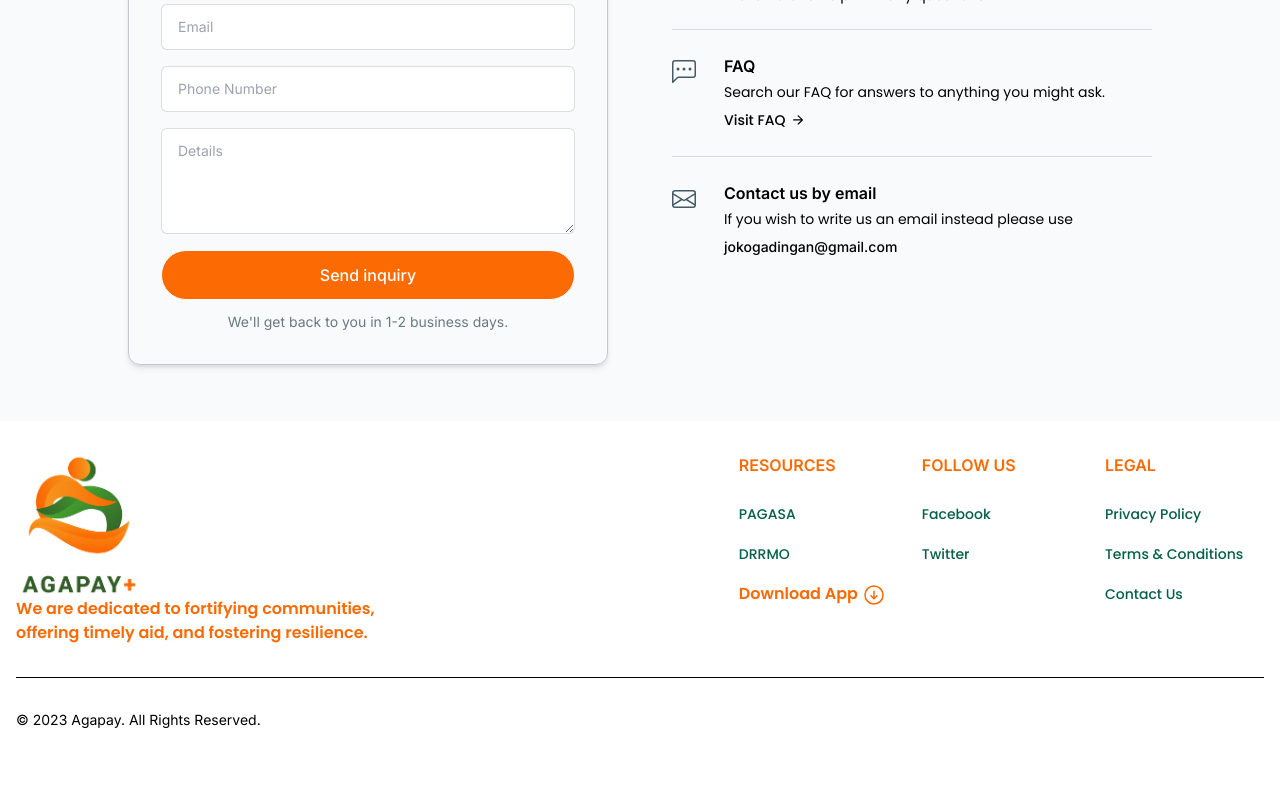
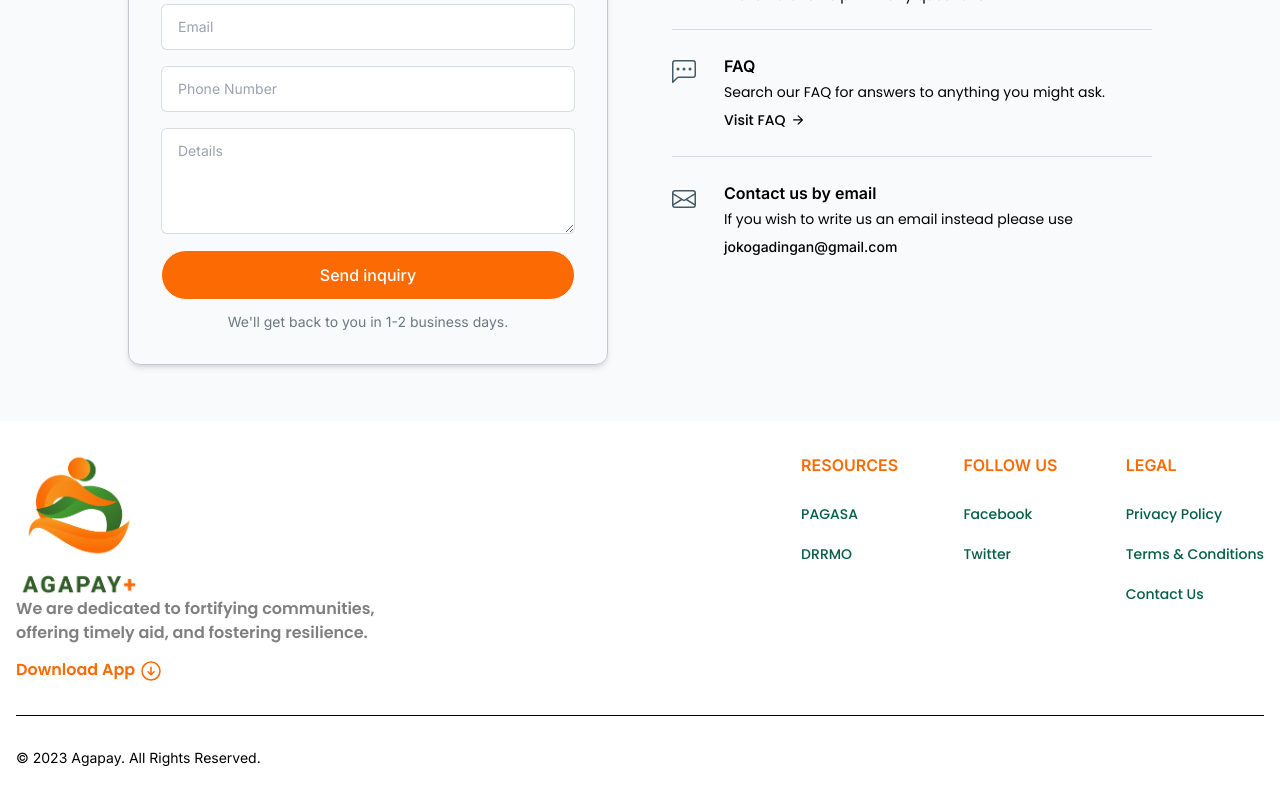
Before and after one commit to rovynneganda/Agapay, a React (Vite) app in the folder agapay/: page /contact-us in a window 1280 px wide. Shown: the part 751-1551 px from the top of the page. Before the commit the page ends 1513 px from the top, so only its background shows below. Built offline with nearby package versions, Linux system fonts and the light colour scheme.

Commit message:
revisions

```diff
--- a/agapay/src/components/User/Footer.jsx
+++ b/agapay/src/components/User/Footer.jsx
@@ -12,11 +12,20 @@ const Footer = () => {
               <img src={logo} className="mr-3 h-28 sm:h-36  " alt="Logo" />
               <span className="self-center text-2xl font-semibold whitespace-nowrap dark:text-white"></span>
             </div>
-            <p className="font-semibold font-poppins text-primary ">
+
+            <p className="font-semibold font-poppins text-black/50 ">
               We are dedicated to fortifying communities, <br /> offering timely
               aid, and fostering resilience.{" "}
             </p>
-
+            <div className="mt-3">
+                <Link
+              className="text-md font-poppins inline-block transition ease-in-out hover:-translate-y-1 hover:scale-110  duration-300  font-semibold text-primary mr-3 rounded-lg "
+              to=""
+            >
+              Download App
+             <ArrowDownCircleIcon className="w-6 h-6 inline-block ml-1" />
+            </Link>
+        </div>
           </div>
           <div className="grid grid-cols-2 gap-8 sm:gap-6 sm:grid-cols-3">
 
@@ -41,15 +50,7 @@ const Footer = () => {
                     DRRMO
                   </a>
                 </li>
-                <li>
-                <Link
-              className="text-md font-poppins inline-block transition ease-in-out hover:-translate-y-1 hover:scale-110  duration-300  font-semibold text-primary mr-3 rounded-lg "
-              to=""
-            >
-              Download App
-             <ArrowDownCircleIcon className="w-6 h-6 inline-block ml-1" />
-            </Link>
-                </li>
+
               </ul>
             </div>
             <div>
@@ -109,6 +110,7 @@ const Footer = () => {
           </div>
 
         </div>
+
         <hr className="my-6  sm:mx-auto  lg:my-8" />
         <div className="sm:flex sm:items-center sm:justify-between">
           <span className="text-sm  sm:text-center font-inter">
--- a/agapay/src/components/User/Hotlines.jsx
+++ b/agapay/src/components/User/Hotlines.jsx
@@ -96,7 +96,7 @@ const Hotlines = () => {
   };
   return (
     <>
-      <section className="bg-primary/5">
+      <section className="">
         <div className="container px-5 py-9 mx-auto">
           <div className="flex flex-wrap w-full  flex-col items-center text-center">
             <h1 className="text-4xl font-semibold mb-3 font-poppins text-primary">
--- a/agapay/src/components/User/Navbar.jsx
+++ b/agapay/src/components/User/Navbar.jsx
@@ -48,13 +48,13 @@ const Navbar = () => {
               <ArrowRightCircleIcon    className="w-6 h-6 inline-block ml-1" />
             </button>
             {isLoginModalVisible && <Login onClose={handleLoginModalToggle} />}
-            <Link
+            {/* <Link
               className="text-md font-poppins transition ease-in-out hover:-translate-y-1 hover:scale-110  duration-300  font-semibold text-primary mr-3 hover:bg-primary hover:text-white px-2 py-2 rounded-lg "
               to=""
             >
               Download
              <ArrowDownCircleIcon className="w-6 h-6 inline-block ml-1" />
-            </Link>
+            </Link> */}
           </div>
         </div>
       </nav>
--- a/agapay/src/components/User/PersuadingUsers.jsx
+++ b/agapay/src/components/User/PersuadingUsers.jsx
@@ -3,8 +3,9 @@ import { logo, persuade1, persuade2,persuade3 } from "../../assets";
 const PersuadingUsers = () => {
   return (
     <>
-      <section className="bg-[#fff0d3]">
-        <div className="py-8 px-4 mx-auto max-w-screen-xl lg:py-16 lg:px-6">
+    {/* bg-[#fff0d3] */}
+      <section className="">
+        <div className="py-8 px-4 mx-auto max-w-screen-xl lg:py-16 lg:px-6 bg-gradient-to-b from-primary/10 via-gray/5 rounded-xl">
           <div className="mx-auto max-w-screen-md text-center mb-8 lg:mb-12">
             <h2 className="mb-4 text-4xl tracking-tight font-semibold font-inter text-primary ">
             Why Use the App?
--- a/agapay/src/components/User/Reporting.jsx
+++ b/agapay/src/components/User/Reporting.jsx
@@ -29,10 +29,10 @@ const Reporting = () => {
   return (
     <>
 
-      <div className="bg-[#fff0d3] py-5">
+      <div className="bg-white py-5">
         <section className="p-5 rounded-xl mx-auto sm:w-full md:w-[80%] lg:w-[90%] xl:w-[90%] ">
 
-          <div className=" rounded-xl p-5 bg-none">
+          <div className=" rounded-xl p-5  bg-gradient-to-b from-gray/10 via-gray/5">
           <div className="p-5 text-center">
             <p className="sm:text-4xl text-3xl font-semibold mb-3 font-poppins text-primary">
               How Can We Assist You Today?
--- a/agapay/src/components/User/Steps.jsx
+++ b/agapay/src/components/User/Steps.jsx
@@ -3,7 +3,7 @@ import { weather } from '../../assets'
 const Steps = () => {
   return (
     <>
-    <div className="flex flex-col lg:flex-row sm:gap-5 md:gap-10 gap-0 justify-center items-center sm:py-28 py-20 p-5 bg-primary/5">
+    <div className="flex flex-col lg:flex-row sm:gap-5 md:gap-10 gap-0 justify-center items-center sm:py-28 py-20 p-5 ">
     <div>
         <h1 className="sm:text-3xl text-2xl mb-10 font-inter text-primary font-bold sm:text-left text-center">Get support in three steps</h1>
        <div className='sm:ml-10 ml-5'>
```
